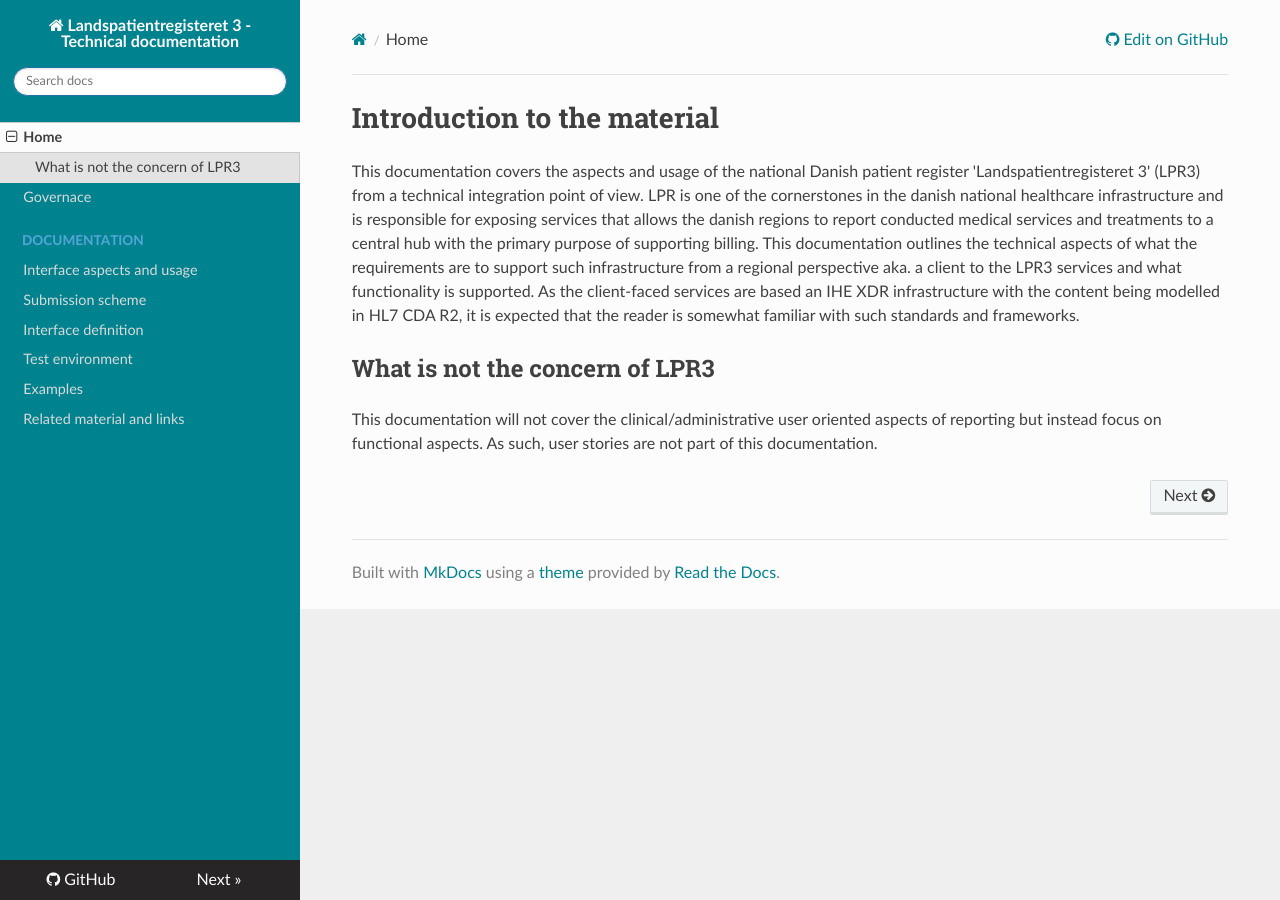
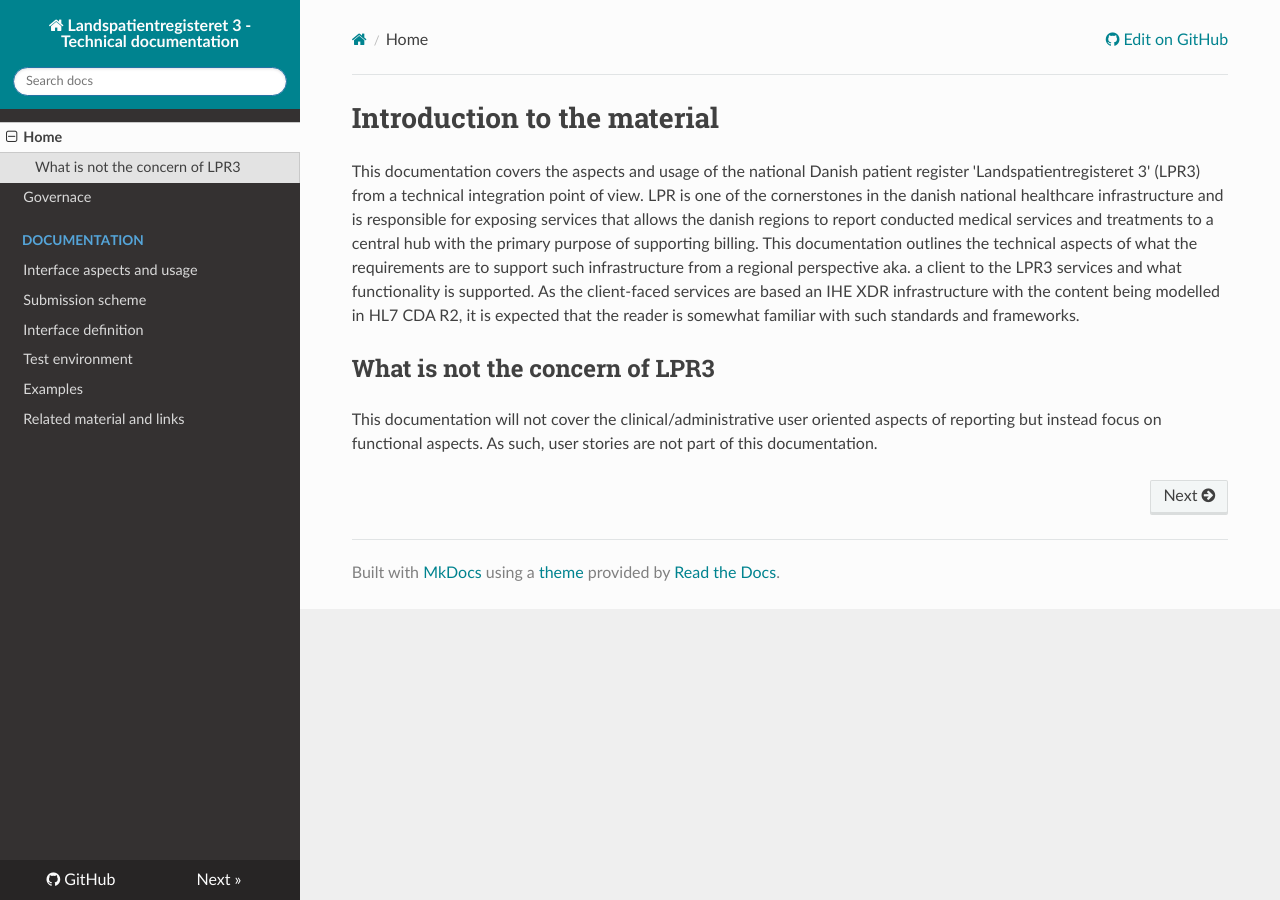
Before and after one commit to scandihealth/lpr3-docs, an MkDocs documentation site: the page built from src/index.md, in a window 1280 px wide. Built offline with MkDocs 1.6.1, drawn with Linux system fonts in a browser that asks for light colours; nearby versions of some CDN libraries; old or Windows-style settings are respelled for this version of MkDocs.

Commit message:
fixed broken color.

```diff
--- a/mkdocs.yml
+++ b/mkdocs.yml
@@ -1,5 +1,6 @@
 docs_dir: src
 site_name: Landspatientregisteret 3 - Technical documentation
+version: 1.0.0
 pages:
 - Home: index.md
 - Governace: governance.md
--- a/src/css/theme-overrides.css
+++ b/src/css/theme-overrides.css
@@ -5,17 +5,18 @@
     margin: 0;
 }
 
-/* Sidebar header (and topbar for mobile) */
-.wy-side-nav-search, .wy-nav-top {
+/* Sidebar */
+
+.wy-side-nav-search {
     background: #00838f
 }
 
-/* Sidebar */
-.wy-nav-side {
-    background: #00838f
+.wy-menu-vertical a:active {
+    background-color: #00838f;
 }
 
 /* Links */
+
 a {
- color: #00838f
+    color: #00838f
 }
```
